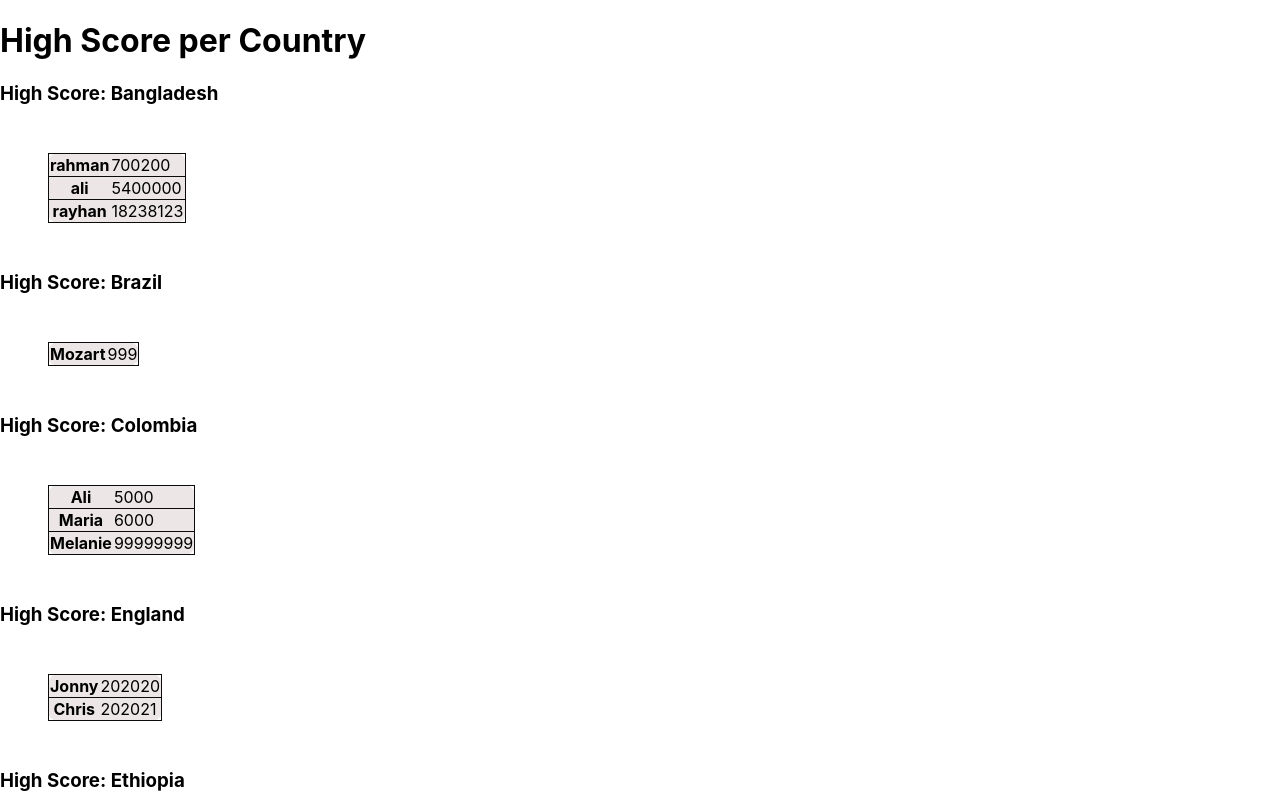
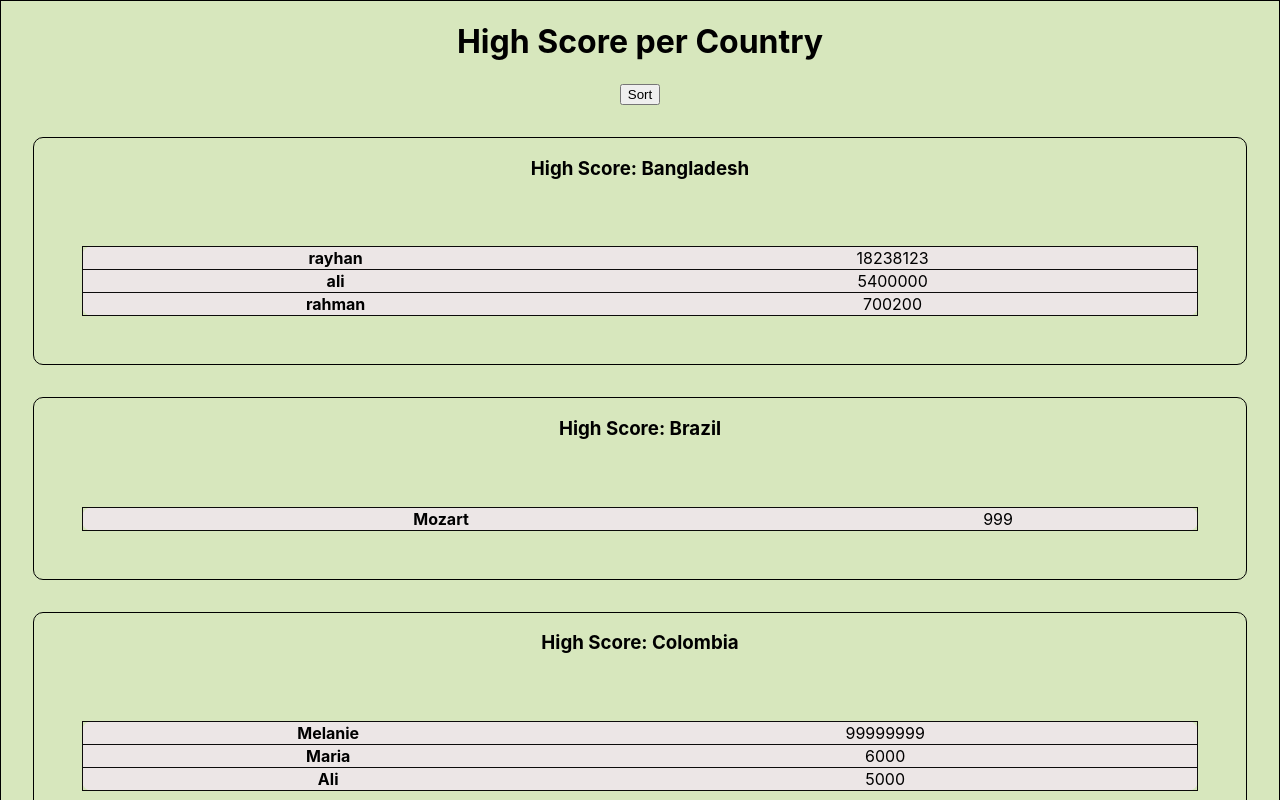
Before and after one commit to Fatimohkuforiji1/high-scores-react, a React (Create React App) app: page / in a window 1280 px wide. Shown: the top 800 px of the page. Built offline with nearby package versions, Linux system fonts and the light colour scheme.

Commit message:
Render my files in App.js

```diff
--- a/src/App.js
+++ b/src/App.js
@@ -3,7 +3,7 @@ import CountryNames from './component/CountryNames';
 import CountryScores from './component/CountryScores';
 import Header from './component/Header';
 import allCountryScores from "./data/allCountryScores.js";
-
+import React, { useState } from "react";
 
 
 function App() {
@@ -16,14 +16,25 @@ function App() {
    }
  })
 
+ const [sort, setSort] = useState("ascending");
+ const SortButton =()=>{
+  setSort(sort =>{
+    if (sort === "ascending"){
+      return "descending"
+    } else { return "ascending"}
+  } )
+ }
+
   return (
-    <div>
+    <div className="body">
       <Header />
-
+      <button onClick={SortButton}>Sort </button>
       {sortedCountryNames.map((country, index) => (
         <div key={index}>
-          <CountryNames name={country.name} />
-          <CountryScores scores = {country.scores} />
+          <section className="divtables">
+            <CountryNames name={country.name} />
+            <CountryScores orderOfSorts={sort} scores={country.scores} />
+          </section>
         </div>
       ))}
     </div>
```
